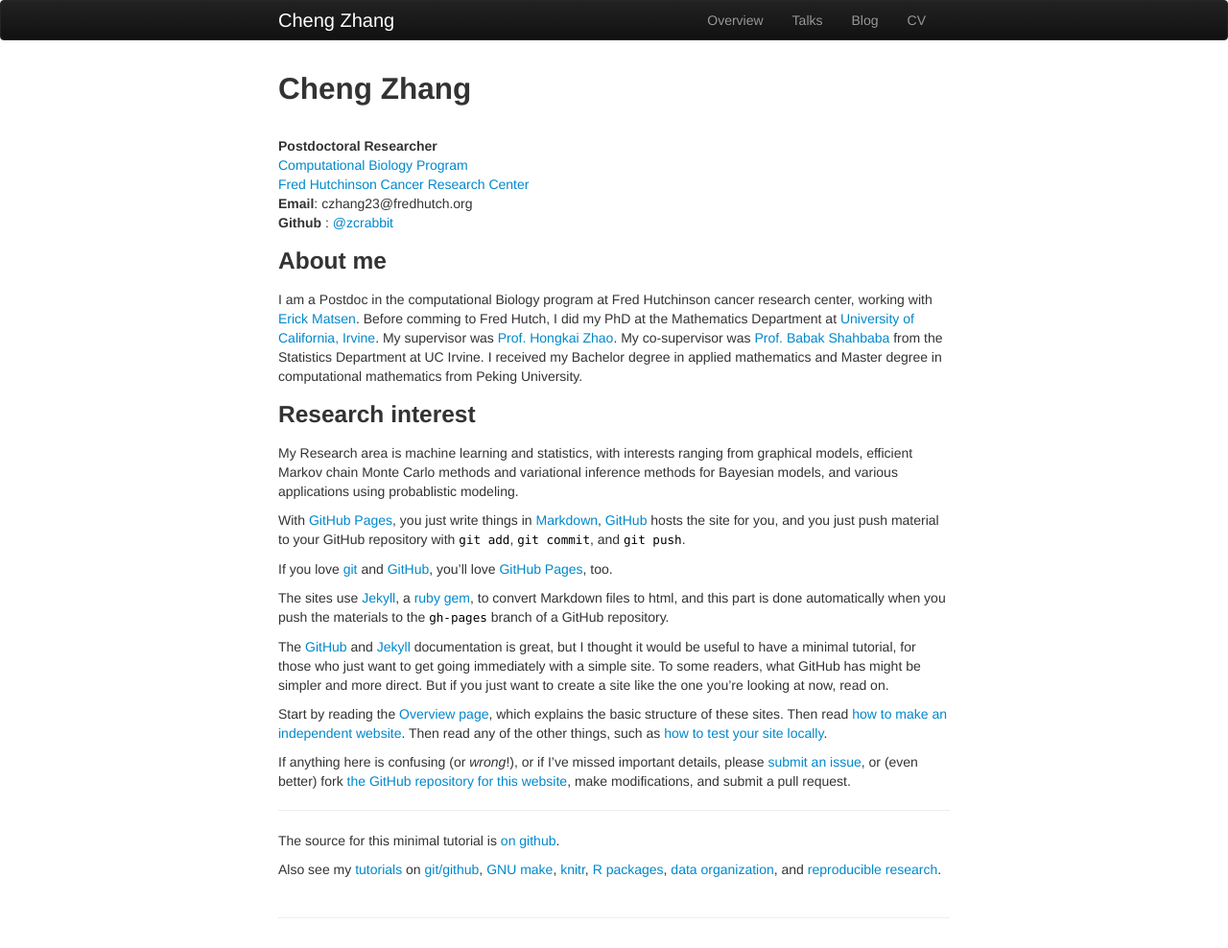
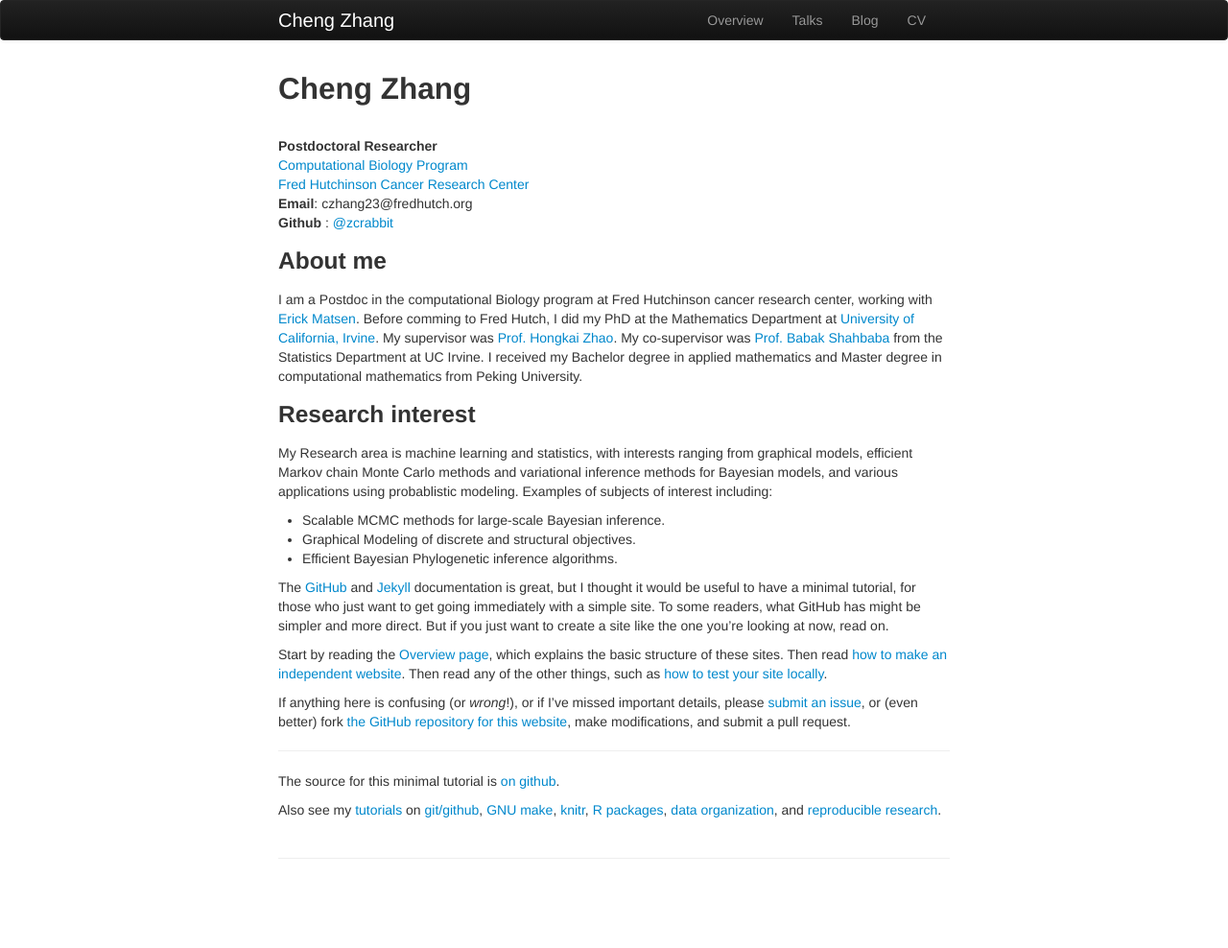
Before and after one commit to qinliuliuqin/czhang.me, a Jekyll site: the page built from index.md, in a window 1280 px wide. Shown: the whole page at 96% size. Built offline with Jekyll 4.4.1, drawn with Linux system fonts in a browser that asks for light colours; after the commit the page ends 926 px from its top, so only the background shows below that.

Commit message:
update homepage

```diff
--- a/index.md
+++ b/index.md
@@ -23,23 +23,12 @@ I received my Bachelor degree in applied mathematics and Master degree in comput
 
 ### Research interest
 
-My Research area is machine learning and statistics, with interests ranging from graphical models, efficient Markov chain Monte Carlo methods and variational inference methods for Bayesian models, and various applications using probablistic modeling.
+My Research area is machine learning and statistics, with interests ranging from graphical models, efficient Markov chain Monte Carlo methods and variational inference methods for Bayesian models, and various applications using probablistic modeling. Examples of subjects of interest including:
 
-With [GitHub Pages](https://pages.github.com), you just write things in
-[Markdown](https://daringfireball.net/projects/markdown/),
-[GitHub](https://github.com) hosts the site for you, and you just push
-material to your GitHub repository with `git add`, `git commit`, and
-`git push`.
+- Scalable MCMC methods for large-scale Bayesian inference.
+- Graphical Modeling of discrete and structural objectives.
+- Efficient Bayesian Phylogenetic inference algorithms.
 
-If you love [git](https://git-scm.com/) and
-[GitHub](https://github.com), you'll love
-[GitHub Pages](https://pages.github.com), too.
-
-The sites use [Jekyll](https://jekyllrb.com/), a
-[ruby](https://www.ruby-lang.org/en/) [gem](https://rubygems.org/), to
-convert Markdown files to html, and this part is done
-automatically when you push the materials to the `gh-pages` branch
-of a GitHub repository.
 
 The [GitHub](https://pages.github.com) and
 [Jekyll](https://jekyllrb.com) documentation is great, but I thought it
```
